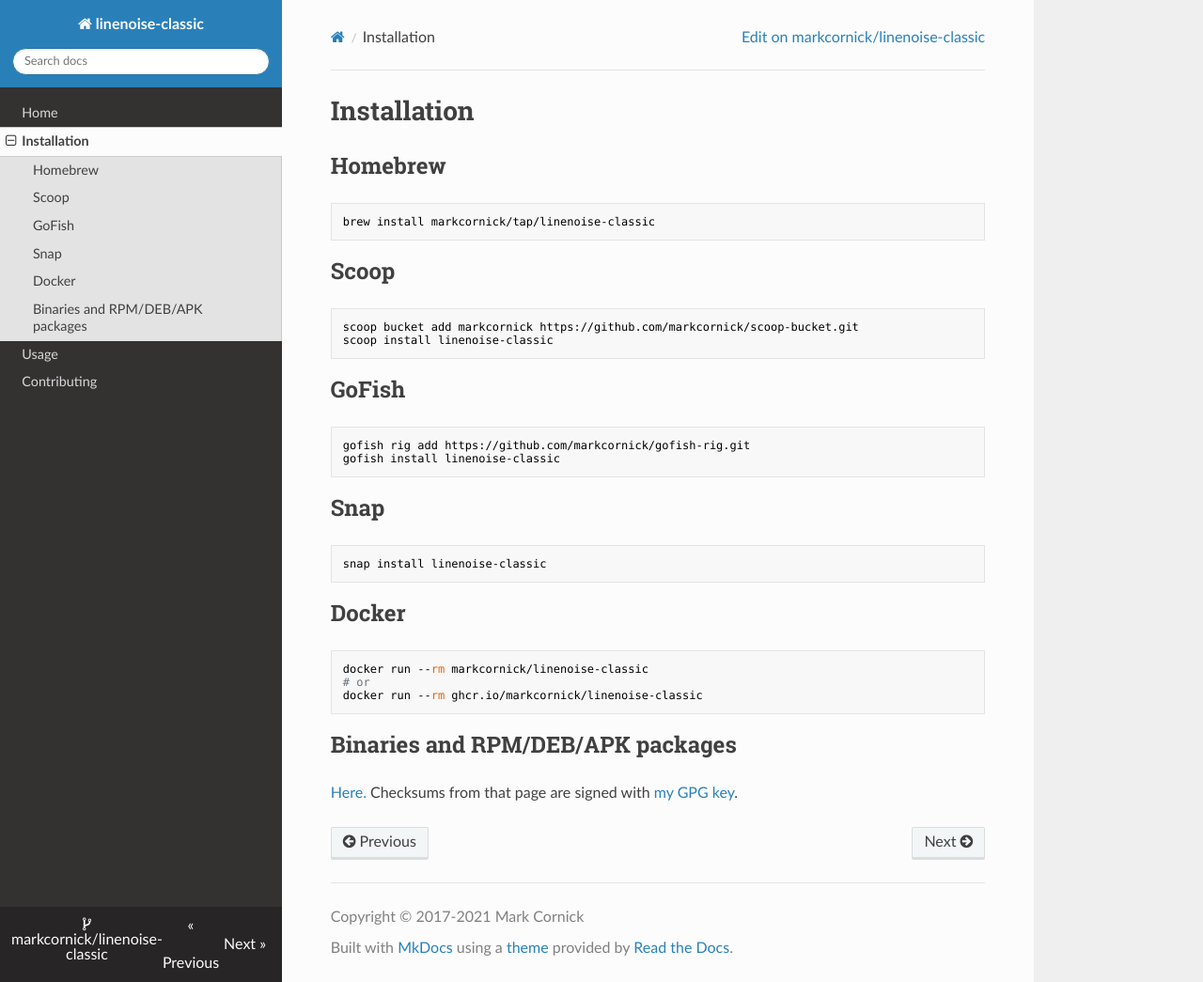
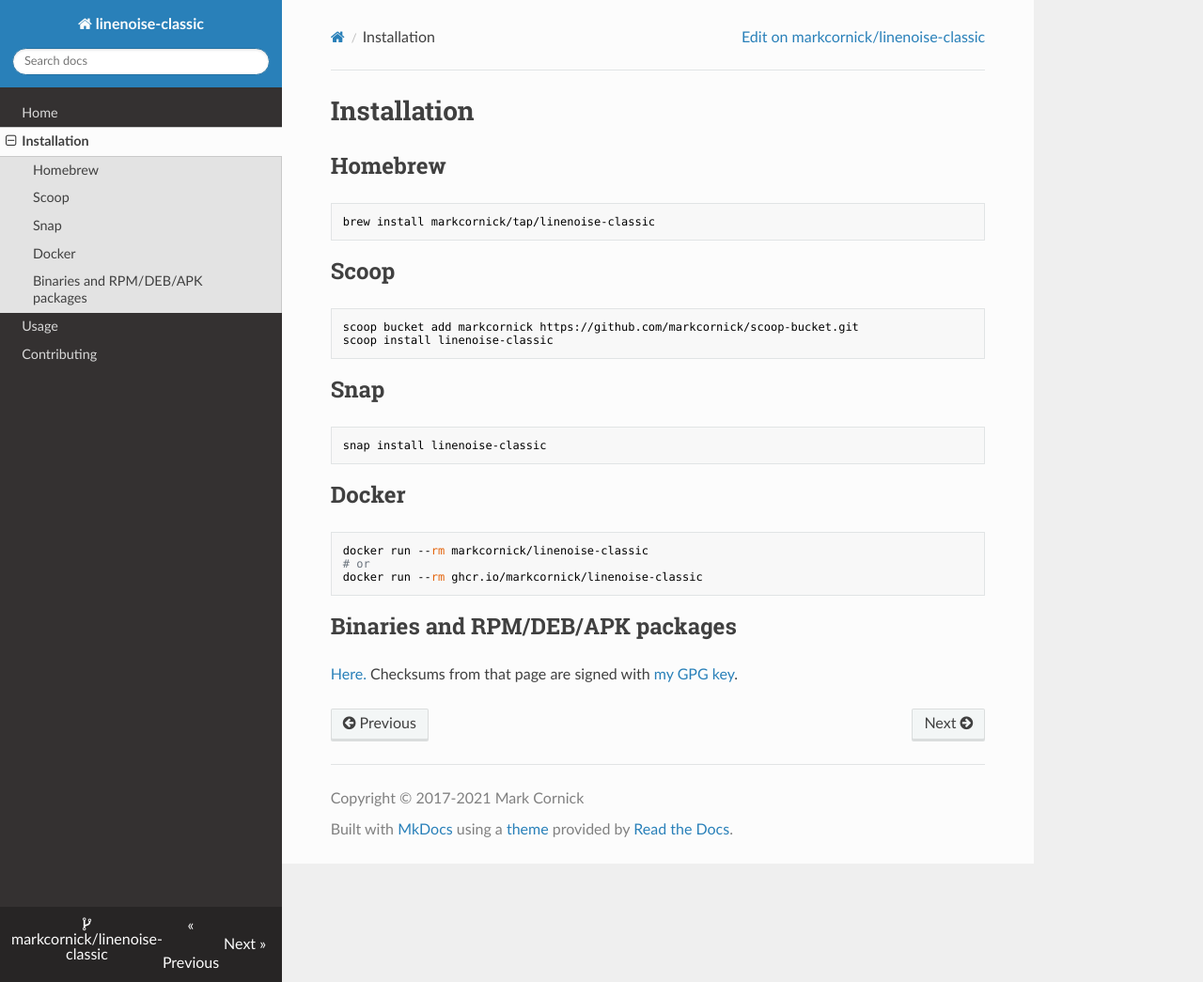
Before and after one commit to markcornick/linenoise-classic, an MkDocs documentation site: the page built from docs/installation.md, in a window 1280 px wide and 1045 px high. Shown: the whole window at 94% size. Built offline with MkDocs 1.6.1, drawn with Linux system fonts in a browser that asks for light colours; nearby versions of some CDN libraries.

Commit message:
build(gofish): remove gofish
gofish has been deprecated by its author(s).

````diff
--- a/docs/installation.md
+++ b/docs/installation.md
@@ -11,13 +11,6 @@
 ```bash
 scoop bucket add markcornick https://github.com/markcornick/scoop-bucket.git
 scoop install linenoise-classic
-```
-
-## GoFish
-
-```bash
-gofish rig add https://github.com/markcornick/gofish-rig.git
-gofish install linenoise-classic
 ```
 
 ## Snap
````
Also changed, not shown: .goreleaser.yml (+0 -11 lines).
